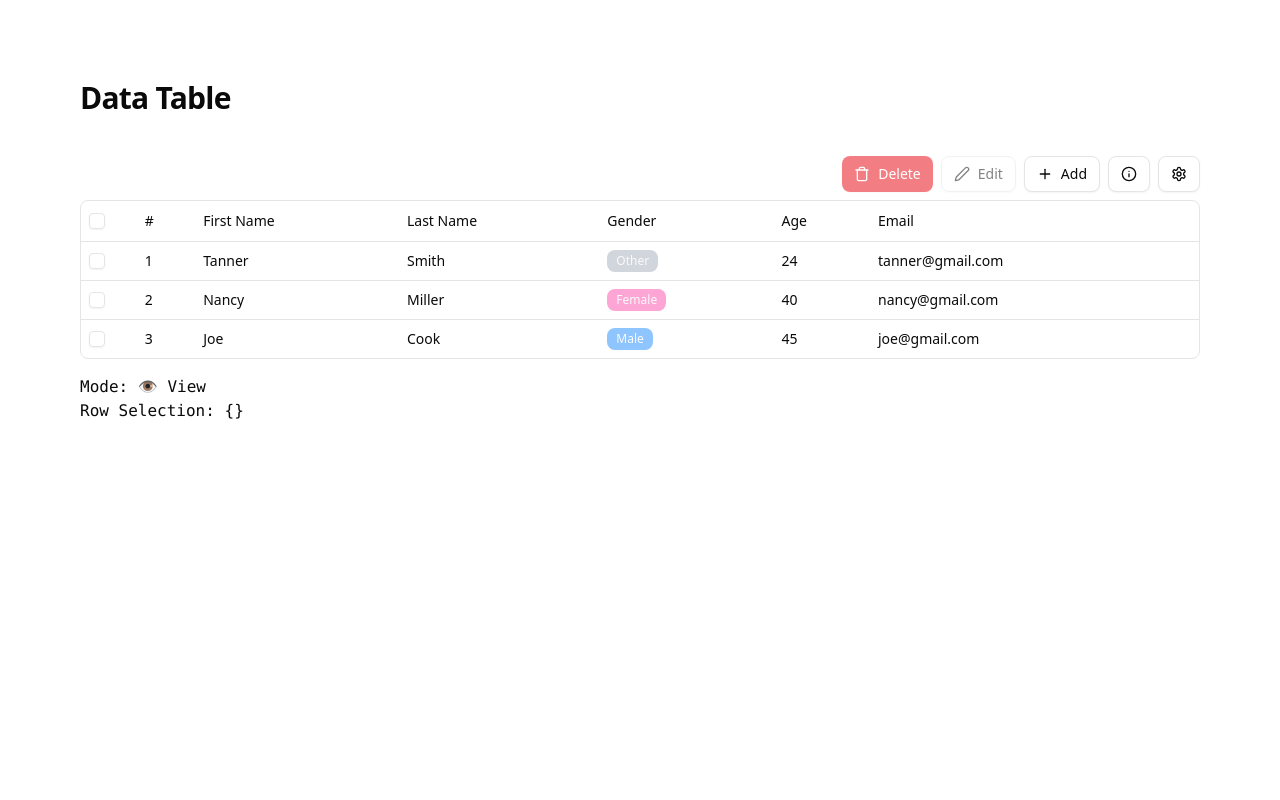
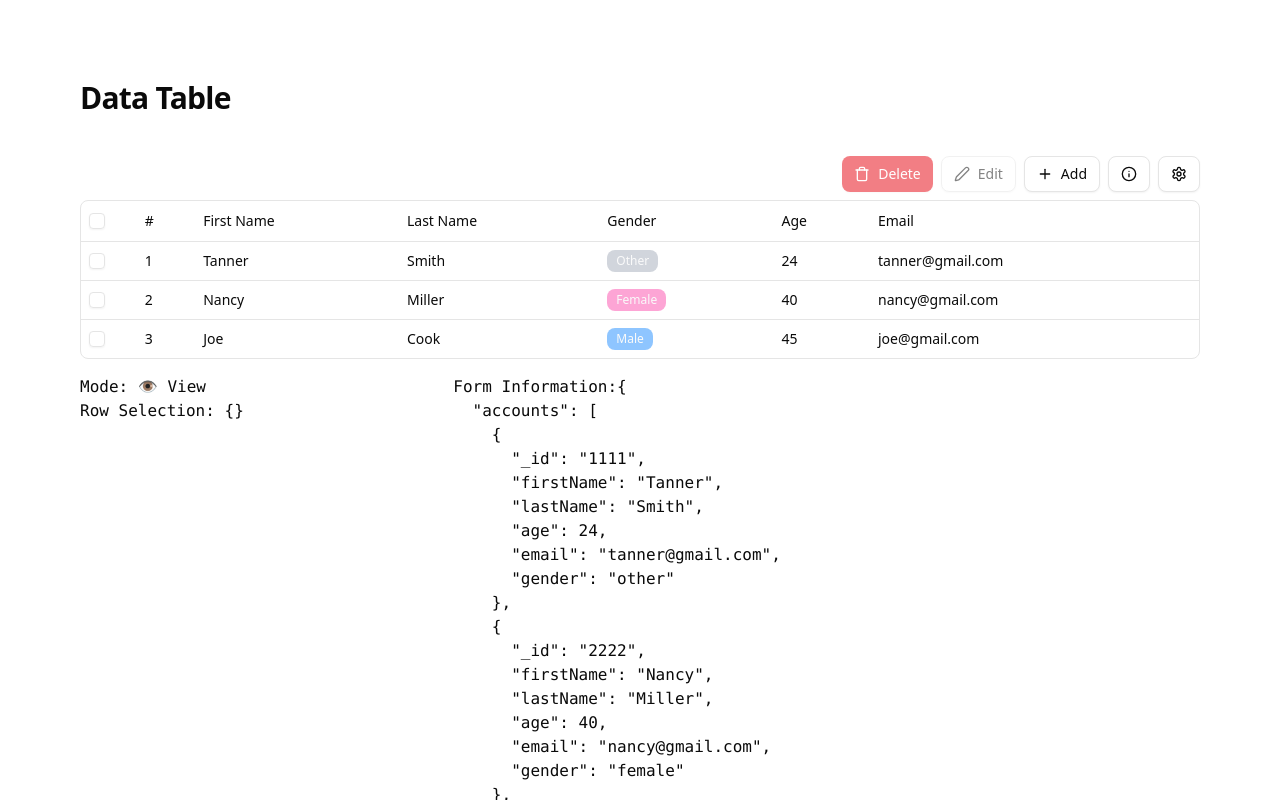
Before and after one commit to nghia2742/magic-table, a Next.js app: page / in a window 1280 px wide. Both pictures are taken after a click on the button 1129 px from the left and 174 px from the top of the page. Shown: the top 800 px of the page. Built offline with nearby package versions, Linux system fonts and the light colour scheme.

Commit message:
fix: fix some issues

```diff
--- a/src/app/layout.tsx
+++ b/src/app/layout.tsx
@@ -14,8 +14,8 @@ const geistMono = Geist_Mono({
 });
 
 export const metadata: Metadata = {
-    title: 'Create Next App',
-    description: 'Generated by create next app',
+    title: 'Magic table 🪄',
+    description: 'Created by Niano',
 };
 
 export default function RootLayout({
--- a/src/app/page.tsx
+++ b/src/app/page.tsx
@@ -11,6 +11,7 @@ import {
     RowSelectionState,
     useReactTable,
 } from '@tanstack/react-table';
+import { isEmpty } from 'lodash';
 import { useState } from 'react';
 import { FormProvider, useFieldArray, useForm } from 'react-hook-form';
 
@@ -22,6 +23,7 @@ const MODE_ICON = {
 
 export default function Home() {
     const [rowSelection, setRowSelection] = useState<RowSelectionState>({});
+    const [formInfo, setFormInfo] = useState({});
 
     const form = useForm({
         resolver: zodResolver(AccountsSchema),
@@ -116,20 +118,31 @@ export default function Home() {
                     onAdd={handleAddRow}
                     onEdit={handleEditRows}
                     onDelete={handleDeleteRows}
-                    onGetInfo={() => console.log(form.getValues())}
+                    onGetInfo={() => setFormInfo(form.getValues())}
                     onCancel={handleCancel}
                     onSubmit={handleSubmit}
                 />
                 <DataTable table={table} />
-                <pre className="mt-4">
+                <div className="grid grid-cols-3">
+                    <pre className="mt-4 col-span-1">
                         <code>
                             Mode: {MODE_ICON[mode]} {mode}
                         </code>
                         <br></br>
                         <code>
-                        Row Selection: {JSON.stringify(rowSelection, null, 2)}
+                            Row Selection:{' '}
+                            {JSON.stringify(rowSelection, null, 2)}
                         </code>
                     </pre>
+                    {!isEmpty(formInfo) && (
+                        <pre className="mt-4 col-span-1">
+                            <code>
+                                Form Information:
+                                {JSON.stringify(formInfo, null, 2)}
+                            </code>
+                        </pre>
+                    )}
+                </div>
             </div>
         </FormProvider>
     );
--- a/src/components/input.tsx
+++ b/src/components/input.tsx
@@ -45,7 +45,6 @@ function ControlledInput({
                 ref={field.ref}
                 onChange={handleInputChange}
                 className={cn('bg-white', error && 'border-red-500')}
-                defaultValue={field.value}
                 {...props}
             />
             {error && (
--- a/src/components/toolbar.tsx
+++ b/src/components/toolbar.tsx
@@ -51,7 +51,7 @@ function Toolbar({
             <Button
                 variant="outline"
                 onClick={onEdit}
-                disabled={!isDisabledButton}
+                disabled={!isDisabledButton || mode !== 'View'}
             >
                 <Pen /> Edit
             </Button>
@@ -59,7 +59,7 @@ function Toolbar({
             <Button
                 variant="outline"
                 onClick={onAdd}
-                disabled={isDisabledButton}
+                disabled={isDisabledButton && mode !== 'Add'}
             >
                 <PlusIcon /> Add
             </Button>
@@ -67,7 +67,7 @@ function Toolbar({
                 <Info />
             </Button>
 
-            <Button variant="outline" onClick={() => {}}>
+            <Button variant="outline" onClick={() => alert('Coming soon ...')}>
                 <Settings />
             </Button>
         </div>
--- a/src/constants/schema.ts
+++ b/src/constants/schema.ts
@@ -8,7 +8,9 @@ export const AccountSchema = z.object({
     _id: z.string(),
     firstName: z.string().nonempty(MESSAGES.required),
     lastName: z.string().nonempty(MESSAGES.required),
-    age: z.number({ message: MESSAGES.number }).min(1, MESSAGES.required),
+    age: z.number({ message: MESSAGES.number }).min(1, MESSAGES.required).refine(value => typeof value !== 'number', {
+        message: MESSAGES.number
+    }),
     email: z.string().nonempty(MESSAGES.required),
     gender: z.string().nonempty(MESSAGES.required),
 })
```
Lines whose indentation alone changed are shown as unchanged.
